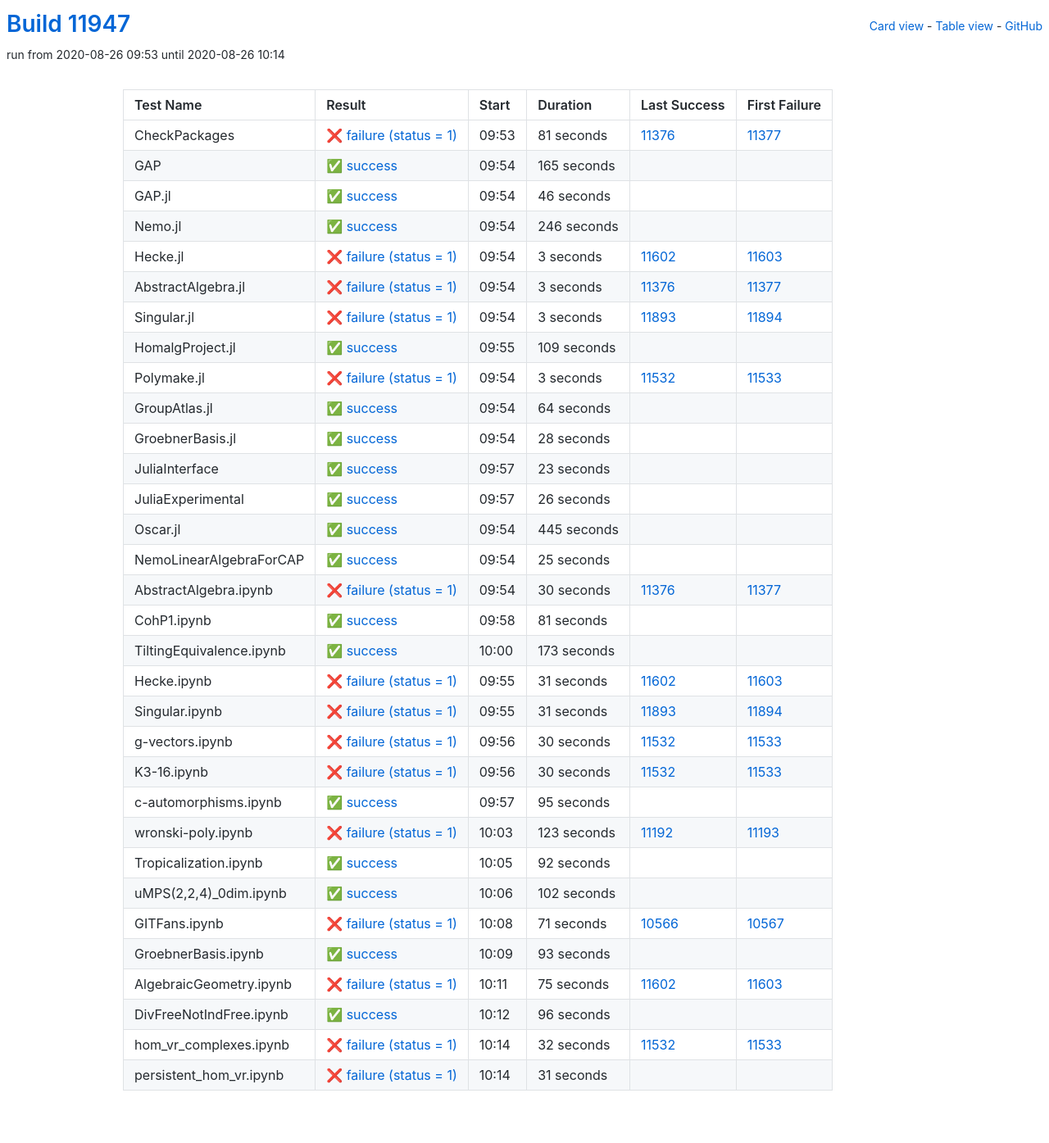
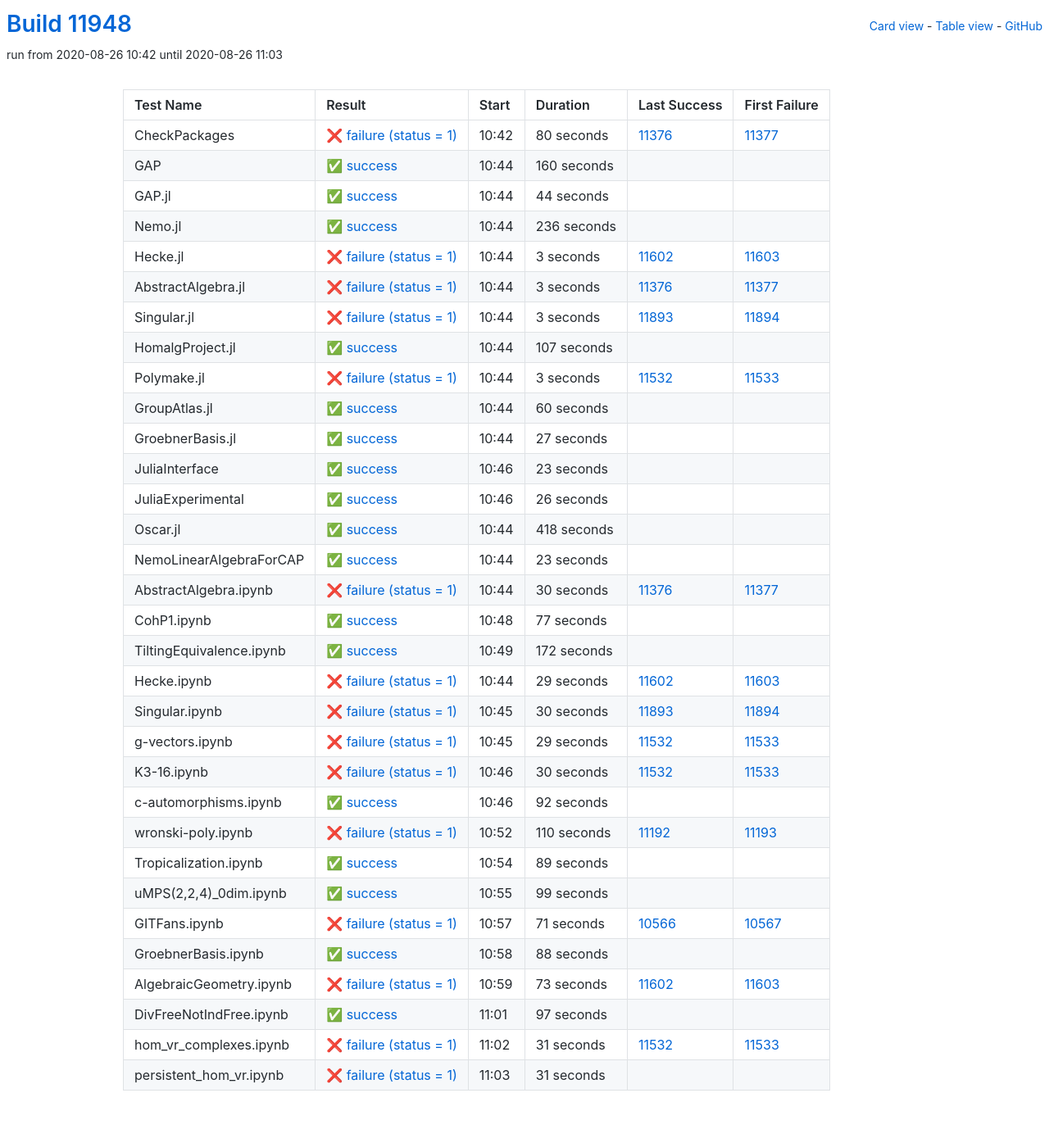
Before and after one commit to oscar-system/oscar-ci-status, a Jekyll site: the page built from table.html, in a window 1280 px wide. Shown: the whole page at 82% size. Built offline with Jekyll 4.4.1, drawn with Linux system fonts in a browser that asks for light colours.

Commit message:
Build #11948

```diff
--- a/_data/ci.yml
+++ b/_data/ci.yml
@@ -1,6 +1,6 @@
 ---
-build: 11947
-build_url: https://oscarci.mathematik.uni-kl.de/job/oscar/11947/
+build: 11948
+build_url: https://oscarci.mathematik.uni-kl.de/job/oscar/11948/
 job: oscar
 organization: oscar-system
 repo: oscar-ci-status
@@ -8,56 +8,56 @@
 tests:
 - name: CheckPackages
   id: checkpackages
-  log: https://oscarci.mathematik.uni-kl.de/job/oscar/11947/artifact/logs/build-11947/CheckPackages.log
-  start: 2020-08-26 09:53
+  log: https://oscarci.mathematik.uni-kl.de/job/oscar/11948/artifact/logs/build-11948/CheckPackages.log
+  start: 2020-08-26 10:42
   success: false
   exitcode: 1
   status: failure
-  duration: 81
+  duration: 80
   last_success: 11376
   last_success_url: https://oscarci.mathematik.uni-kl.de/job/oscar/11376/
   first_failure: 11377
   first_failure_url: https://oscarci.mathematik.uni-kl.de/job/oscar/11377/
 - name: GAP
   id: gap
-  log: https://oscarci.mathematik.uni-kl.de/job/oscar/11947/artifact/logs/build-11947/GAP.log
-  start: 2020-08-26 09:54
+  log: https://oscarci.mathematik.uni-kl.de/job/oscar/11948/artifact/logs/build-11948/GAP.log
+  start: 2020-08-26 10:44
   success: true
   exitcode: 0
   status: success
-  duration: 165
+  duration: 160
   last_success: false
   last_success_url:
   first_failure: false
   first_failure_url:
 - name: GAP.jl
   id: gap-jl
-  log: https://oscarci.mathematik.uni-kl.de/job/oscar/11947/artifact/logs/build-11947/GAP.jl.log
-  start: 2020-08-26 09:54
+  log: https://oscarci.mathematik.uni-kl.de/job/oscar/11948/artifact/logs/build-11948/GAP.jl.log
+  start: 2020-08-26 10:44
   success: true
   exitcode: 0
   status: success
-  duration: 46
+  duration: 44
   last_success: false
   last_success_url:
   first_failure: false
   first_failure_url:
 - name: Nemo.jl
   id: nemo-jl
-  log: https://oscarci.mathematik.uni-kl.de/job/oscar/11947/artifact/logs/build-11947/Nemo.jl.log
-  start: 2020-08-26 09:54
+  log: https://oscarci.mathematik.uni-kl.de/job/oscar/11948/artifact/logs/build-11948/Nemo.jl.log
+  start: 2020-08-26 10:44
   success: true
   exitcode: 0
   status: success
-  duration: 246
+  duration: 236
   last_success: false
   last_success_url:
   first_failure: false
   first_failure_url:
 - name: Hecke.jl
   id: hecke-jl
-  log: https://oscarci.mathematik.uni-kl.de/job/oscar/11947/artifact/logs/build-11947/Hecke.jl.log
-  start: 2020-08-26 09:54
+  log: https://oscarci.mathematik.uni-kl.de/job/oscar/11948/artifact/logs/build-11948/Hecke.jl.log
+  start: 2020-08-26 10:44
   success: false
   exitcode: 1
   status: failure
@@ -68,8 +68,8 @@
   first_failure_url: https://oscarci.mathematik.uni-kl.de/job/oscar/11603/
 - name: AbstractAlgebra.jl
   id: abstractalgebra-jl
-  log: https://oscarci.mathematik.uni-kl.de/job/oscar/11947/artifact/logs/build-11947/AbstractAlgebra.jl.log
-  start: 2020-08-26 09:54
+  log: https://oscarci.mathematik.uni-kl.de/job/oscar/11948/artifact/logs/build-11948/AbstractAlgebra.jl.log
+  start: 2020-08-26 10:44
   success: false
   exitcode: 1
   status: failure
@@ -80,8 +80,8 @@
   first_failure_url: https://oscarci.mathematik.uni-kl.de/job/oscar/11377/
 - name: Singular.jl
   id: singular-jl
-  log: https://oscarci.mathematik.uni-kl.de/job/oscar/11947/artifact/logs/build-11947/Singular.jl.log
-  start: 2020-08-26 09:54
+  log: https://oscarci.mathematik.uni-kl.de/job/oscar/11948/artifact/logs/build-11948/Singular.jl.log
+  start: 2020-08-26 10:44
   success: false
   exitcode: 1
   status: failure
@@ -92,20 +92,20 @@
   first_failure_url: https://oscarci.mathematik.uni-kl.de/job/oscar/11894/
 - name: HomalgProject.jl
   id: homalgproject-jl
-  log: https://oscarci.mathematik.uni-kl.de/job/oscar/11947/artifact/logs/build-11947/HomalgProject.jl.log
-  start: 2020-08-26 09:55
+  log: https://oscarci.mathematik.uni-kl.de/job/oscar/11948/artifact/logs/build-11948/HomalgProject.jl.log
+  start: 2020-08-26 10:44
   success: true
   exitcode: 0
   status: success
-  duration: 109
+  duration: 107
   last_success: false
   last_success_url:
   first_failure: false
   first_failure_url:
 - name: Polymake.jl
   id: polymake-jl
-  log: https://oscarci.mathematik.uni-kl.de/job/oscar/11947/artifact/logs/build-11947/Polymake.jl.log
-  start: 2020-08-26 09:54
+  log: https://oscarci.mathematik.uni-kl.de/job/oscar/11948/artifact/logs/build-11948/Polymake.jl.log
+  start: 2020-08-26 10:44
   success: false
   exitcode: 1
   status: failure
@@ -116,32 +116,32 @@
   first_failure_url: https://oscarci.mathematik.uni-kl.de/job/oscar/11533/
 - name: GroupAtlas.jl
   id: groupatlas-jl
-  log: https://oscarci.mathematik.uni-kl.de/job/oscar/11947/artifact/logs/build-11947/GroupAtlas.jl.log
-  start: 2020-08-26 09:54
+  log: https://oscarci.mathematik.uni-kl.de/job/oscar/11948/artifact/logs/build-11948/GroupAtlas.jl.log
+  start: 2020-08-26 10:44
   success: true
   exitcode: 0
   status: success
-  duration: 64
+  duration: 60
   last_success: false
   last_success_url:
   first_failure: false
   first_failure_url:
 - name: GroebnerBasis.jl
   id: groebnerbasis-jl
-  log: https://oscarci.mathematik.uni-kl.de/job/oscar/11947/artifact/logs/build-11947/GroebnerBasis.jl.log
-  start: 2020-08-26 09:54
+  log: https://oscarci.mathematik.uni-kl.de/job/oscar/11948/artifact/logs/build-11948/GroebnerBasis.jl.log
+  start: 2020-08-26 10:44
   success: true
   exitcode: 0
   status: success
-  duration: 28
+  duration: 27
   last_success: false
   last_success_url:
   first_failure: false
   first_failure_url:
 - name: JuliaInterface
   id: juliainterface
-  log: https://oscarci.mathematik.uni-kl.de/job/oscar/11947/artifact/logs/build-11947/JuliaInterface.log
-  start: 2020-08-26 09:57
+  log: https://oscarci.mathematik.uni-kl.de/job/oscar/11948/artifact/logs/build-11948/JuliaInterface.log
+  start: 2020-08-26 10:46
   success: true
   exitcode: 0
   status: success
@@ -152,8 +152,8 @@
   first_failure_url:
 - name: JuliaExperimental
   id: juliaexperimental
-  log: https://oscarci.mathematik.uni-kl.de/job/oscar/11947/artifact/logs/build-11947/JuliaExperimental.log
-  start: 2020-08-26 09:57
+  log: https://oscarci.mathematik.uni-kl.de/job/oscar/11948/artifact/logs/build-11948/JuliaExperimental.log
+  start: 2020-08-26 10:46
   success: true
   exitcode: 0
   status: success
@@ -164,32 +164,32 @@
   first_failure_url:
 - name: Oscar.jl
   id: oscar-jl
-  log: https://oscarci.mathematik.uni-kl.de/job/oscar/11947/artifact/logs/build-11947/Oscar.jl.log
-  start: 2020-08-26 09:54
+  log: https://oscarci.mathematik.uni-kl.de/job/oscar/11948/artifact/logs/build-11948/Oscar.jl.log
+  start: 2020-08-26 10:44
   success: true
   exitcode: 0
   status: success
-  duration: 445
+  duration: 418
   last_success: false
   last_success_url:
   first_failure: false
   first_failure_url:
 - name: NemoLinearAlgebraForCAP
   id: nemolinearalgebraforcap
-  log: https://oscarci.mathematik.uni-kl.de/job/oscar/11947/artifact/logs/build-11947/NemoLinearAlgebraForCAP.log
-  start: 2020-08-26 09:54
+  log: https://oscarci.mathematik.uni-kl.de/job/oscar/11948/artifact/logs/build-11948/NemoLinearAlgebraForCAP.log
+  start: 2020-08-26 10:44
   success: true
   exitcode: 0
   status: success
-  duration: 25
+  duration: 23
   last_success: false
   last_success_url:
   first_failure: false
   first_failure_url:
 - name: AbstractAlgebra.ipynb
   id: abstractalgebra-ipynb
-  log: https://oscarci.mathematik.uni-kl.de/job/oscar/11947/artifact/logs/build-11947/AbstractAlgebra.ipynb.log
-  start: 2020-08-26 09:54
+  log: https://oscarci.mathematik.uni-kl.de/job/oscar/11948/artifact/logs/build-11948/AbstractAlgebra.ipynb.log
+  start: 2020-08-26 10:44
   success: false
   exitcode: 1
   status: failure
@@ -200,68 +200,68 @@
   first_failure_url: https://oscarci.mathematik.uni-kl.de/job/oscar/11377/
 - name: CohP1.ipynb
   id: cohp1-ipynb
-  log: https://oscarci.mathematik.uni-kl.de/job/oscar/11947/artifact/logs/build-11947/CohP1.ipynb.log
-  start: 2020-08-26 09:58
+  log: https://oscarci.mathematik.uni-kl.de/job/oscar/11948/artifact/logs/build-11948/CohP1.ipynb.log
+  start: 2020-08-26 10:48
   success: true
   exitcode: 0
   status: success
-  duration: 81
+  duration: 77
   last_success: false
   last_success_url:
   first_failure: false
   first_failure_url:
 - name: TiltingEquivalence.ipynb
   id: tiltingequivalence-ipynb
-  log: https://oscarci.mathematik.uni-kl.de/job/oscar/11947/artifact/logs/build-11947/TiltingEquivalence.ipynb.log
-  start: 2020-08-26 10:00
+  log: https://oscarci.mathematik.uni-kl.de/job/oscar/11948/artifact/logs/build-11948/TiltingEquivalence.ipynb.log
+  start: 2020-08-26 10:49
   success: true
   exitcode: 0
   status: success
-  duration: 173
+  duration: 172
   last_success: false
   last_success_url:
   first_failure: false
   first_failure_url:
 - name: Hecke.ipynb
   id: hecke-ipynb
-  log: https://oscarci.mathematik.uni-kl.de/job/oscar/11947/artifact/logs/build-11947/Hecke.ipynb.log
-  start: 2020-08-26 09:55
+  log: https://oscarci.mathematik.uni-kl.de/job/oscar/11948/artifact/logs/build-11948/Hecke.ipynb.log
+  start: 2020-08-26 10:44
   success: false
   exitcode: 1
   status: failure
-  duration: 31
+  duration: 29
   last_success: 11602
   last_success_url: https://oscarci.mathematik.uni-kl.de/job/oscar/11602/
   first_failure: 11603
   first_failure_url: https://oscarci.mathematik.uni-kl.de/job/oscar/11603/
 - name: Singular.ipynb
   id: singular-ipynb
-  log: https://oscarci.mathematik.uni-kl.de/job/oscar/11947/artifact/logs/build-11947/Singular.ipynb.log
-  start: 2020-08-26 09:55
+  log: https://oscarci.mathematik.uni-kl.de/job/oscar/11948/artifact/logs/build-11948/Singular.ipynb.log
+  start: 2020-08-26 10:45
   success: false
   exitcode: 1
   status: failure
-  duration: 31
+  duration: 30
   last_success: 11893
   last_success_url: https://oscarci.mathematik.uni-kl.de/job/oscar/11893/
   first_failure: 11894
   first_failure_url: https://oscarci.mathematik.uni-kl.de/job/oscar/11894/
 - name: g-vectors.ipynb
   id: g-vectors-ipynb
-  log: https://oscarci.mathematik.uni-kl.de/job/oscar/11947/artifact/logs/build-11947/g-vectors.ipynb.log
-  start: 2020-08-26 09:56
+  log: https://oscarci.mathematik.uni-kl.de/job/oscar/11948/artifact/logs/build-11948/g-vectors.ipynb.log
+  start: 2020-08-26 10:45
   success: false
   exitcode: 1
   status: failure
-  duration: 30
+  duration: 29
   last_success: 11532
   last_success_url: https://oscarci.mathematik.uni-kl.de/job/oscar/11532/
   first_failure: 11533
   first_failure_url: https://oscarci.mathematik.uni-kl.de/job/oscar/11533/
 - name: K3-16.ipynb
   id: k3-16-ipynb
-  log: https://oscarci.mathematik.uni-kl.de/job/oscar/11947/artifact/logs/build-11947/K3-16.ipynb.log
-  start: 2020-08-26 09:56
+  log: https://oscarci.mathematik.uni-kl.de/job/oscar/11948/artifact/logs/build-11948/K3-16.ipynb.log
+  start: 2020-08-26 10:46
   success: false
   exitcode: 1
   status: failure
@@ -272,32 +272,8 @@
   first_failure_url: https://oscarci.mathematik.uni-kl.de/job/oscar/11533/
 - name: c-automorphisms.ipynb
   id: c-automorphisms-ipynb
-  log: https://oscarci.mathematik.uni-kl.de/job/oscar/11947/artifact/logs/build-11947/c-automorphisms.ipynb.log
-  start: 2020-08-26 09:57
-  success: true
-  exitcode: 0
-  status: success
-  duration: 95
-  last_success: false
-  last_success_url:
-  first_failure: false
-  first_failure_url:
-- name: wronski-poly.ipynb
-  id: wronski-poly-ipynb
-  log: https://oscarci.mathematik.uni-kl.de/job/oscar/11947/artifact/logs/build-11947/wronski-poly.ipynb.log
-  start: 2020-08-26 10:03
-  success: false
-  exitcode: 1
-  status: failure
-  duration: 123
-  last_success: 11192
-  last_success_url: https://oscarci.mathematik.uni-kl.de/job/oscar/11192/
-  first_failure: 11193
-  first_failure_url: https://oscarci.mathematik.uni-kl.de/job/oscar/11193/
-- name: Tropicalization.ipynb
-  id: tropicalization-ipynb
-  log: https://oscarci.mathematik.uni-kl.de/job/oscar/11947/artifact/logs/build-11947/Tropicalization.ipynb.log
-  start: 2020-08-26 10:05
+  log: https://oscarci.mathematik.uni-kl.de/job/oscar/11948/artifact/logs/build-11948/c-automorphisms.ipynb.log
+  start: 2020-08-26 10:46
   success: true
   exitcode: 0
   status: success
@@ -306,22 +282,46 @@
   last_success_url:
   first_failure: false
   first_failure_url:
-- name: uMPS(2,2,4)_0dim.ipynb
-  id: umps-2-2-4-0dim-ipynb
-  log: https://oscarci.mathematik.uni-kl.de/job/oscar/11947/artifact/logs/build-11947/uMPS-2-2-4-_0dim.ipynb.log
-  start: 2020-08-26 10:06
+- name: wronski-poly.ipynb
+  id: wronski-poly-ipynb
+  log: https://oscarci.mathematik.uni-kl.de/job/oscar/11948/artifact/logs/build-11948/wronski-poly.ipynb.log
+  start: 2020-08-26 10:52
+  success: false
+  exitcode: 1
+  status: failure
+  duration: 110
+  last_success: 11192
+  last_success_url: https://oscarci.mathematik.uni-kl.de/job/oscar/11192/
+  first_failure: 11193
+  first_failure_url: https://oscarci.mathematik.uni-kl.de/job/oscar/11193/
+- name: Tropicalization.ipynb
+  id: tropicalization-ipynb
+  log: https://oscarci.mathematik.uni-kl.de/job/oscar/11948/artifact/logs/build-11948/Tropicalization.ipynb.log
+  start: 2020-08-26 10:54
   success: true
   exitcode: 0
   status: success
-  duration: 102
+  duration: 89
+  last_success: false
+  last_success_url:
+  first_failure: false
+  first_failure_url:
+- name: uMPS(2,2,4)_0dim.ipynb
+  id: umps-2-2-4-0dim-ipynb
+  log: https://oscarci.mathematik.uni-kl.de/job/oscar/11948/artifact/logs/build-11948/uMPS-2-2-4-_0dim.ipynb.log
+  start: 2020-08-26 10:55
+  success: true
+  exitcode: 0
+  status: success
+  duration: 99
   last_success: false
   last_success_url:
   first_failure: false
   first_failure_url:
 - name: GITFans.ipynb
   id: gitfans-ipynb
-  log: https://oscarci.mathematik.uni-kl.de/job/oscar/11947/artifact/logs/build-11947/GITFans.ipynb.log
-  start: 2020-08-26 10:08
+  log: https://oscarci.mathematik.uni-kl.de/job/oscar/11948/artifact/logs/build-11948/GITFans.ipynb.log
+  start: 2020-08-26 10:57
   success: false
   exitcode: 1
   status: failure
@@ -332,56 +332,56 @@
   first_failure_url: https://oscarci.mathematik.uni-kl.de/job/oscar/10567/
 - name: GroebnerBasis.ipynb
   id: groebnerbasis-ipynb
-  log: https://oscarci.mathematik.uni-kl.de/job/oscar/11947/artifact/logs/build-11947/GroebnerBasis.ipynb.log
-  start: 2020-08-26 10:09
+  log: https://oscarci.mathematik.uni-kl.de/job/oscar/11948/artifact/logs/build-11948/GroebnerBasis.ipynb.log
+  start: 2020-08-26 10:58
   success: true
   exitcode: 0
   status: success
-  duration: 93
+  duration: 88
   last_success: false
   last_success_url:
   first_failure: false
   first_failure_url:
 - name: AlgebraicGeometry.ipynb
   id: algebraicgeometry-ipynb
-  log: https://oscarci.mathematik.uni-kl.de/job/oscar/11947/artifact/logs/build-11947/AlgebraicGeometry.ipynb.log
-  start: 2020-08-26 10:11
+  log: https://oscarci.mathematik.uni-kl.de/job/oscar/11948/artifact/logs/build-11948/AlgebraicGeometry.ipynb.log
+  start: 2020-08-26 10:59
   success: false
   exitcode: 1
   status: failure
-  duration: 75
+  duration: 73
   last_success: 11602
   last_success_url: https://oscarci.mathematik.uni-kl.de/job/oscar/11602/
   first_failure: 11603
   first_failure_url: https://oscarci.mathematik.uni-kl.de/job/oscar/11603/
 - name: DivFreeNotIndFree.ipynb
   id: divfreenotindfree-ipynb
-  log: https://oscarci.mathematik.uni-kl.de/job/oscar/11947/artifact/logs/build-11947/DivFreeNotIndFree.ipynb.log
-  start: 2020-08-26 10:12
+  log: https://oscarci.mathematik.uni-kl.de/job/oscar/11948/artifact/logs/build-11948/DivFreeNotIndFree.ipynb.log
+  start: 2020-08-26 11:01
   success: true
   exitcode: 0
   status: success
-  duration: 96
+  duration: 97
   last_success: false
   last_success_url:
   first_failure: false
   first_failure_url:
 - name: hom_vr_complexes.ipynb
   id: hom-vr-complexes-ipynb
-  log: https://oscarci.mathematik.uni-kl.de/job/oscar/11947/artifact/logs/build-11947/hom_vr_complexes.ipynb.log
-  start: 2020-08-26 10:14
+  log: https://oscarci.mathematik.uni-kl.de/job/oscar/11948/artifact/logs/build-11948/hom_vr_complexes.ipynb.log
+  start: 2020-08-26 11:02
   success: false
   exitcode: 1
   status: failure
-  duration: 32
+  duration: 31
   last_success: 11532
   last_success_url: https://oscarci.mathematik.uni-kl.de/job/oscar/11532/
   first_failure: 11533
   first_failure_url: https://oscarci.mathematik.uni-kl.de/job/oscar/11533/
 - name: persistent_hom_vr.ipynb
   id: persistent-hom-vr-ipynb
-  log: https://oscarci.mathematik.uni-kl.de/job/oscar/11947/artifact/logs/build-11947/persistent_hom_vr.ipynb.log
-  start: 2020-08-26 10:14
+  log: https://oscarci.mathematik.uni-kl.de/job/oscar/11948/artifact/logs/build-11948/persistent_hom_vr.ipynb.log
+  start: 2020-08-26 11:03
   success: false
   exitcode: 1
   status: failure
```
Also changed, not shown: README.md.
